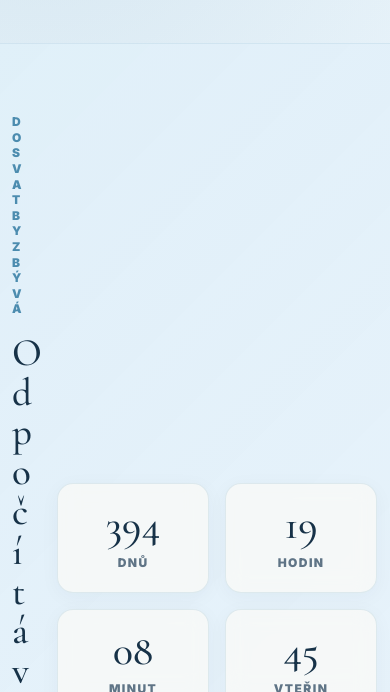
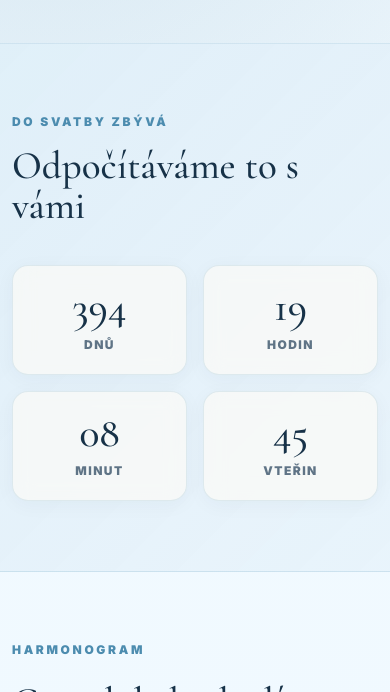
Before and after one commit to saolinek/Svatebni_pozvanka, a website: page index.html in a window 390 px wide. Shown: the part 1308-2000 px from the top of the page. Drawn offline with nearby package versions, Linux system fonts and the light colour scheme.

Commit message:
feat: pridat odpocet do navigace a opravit mobilni layout

```diff
--- a/index.html
+++ b/index.html
@@ -20,6 +20,7 @@
         <img src="inicialy-1-crop.png" alt="Iniciály" />
       </a>
       <nav aria-label="Sekce pozvánky">
+        <a href="#odpocet">Odpočet</a>
         <a href="#program">Program</a>
         <a href="#misto">Místo</a>
         <a href="#info">Info</a>
@@ -66,7 +67,7 @@
         </div>
       </section>
 
-      <section class="section countdown-section" aria-labelledby="countdown-title" data-section data-reveal>
+      <section class="section countdown-section" id="odpocet" aria-labelledby="countdown-title" data-section data-reveal>
         <div class="section__inner countdown-layout">
           <div>
             <p class="eyebrow">Do svatby zbývá</p>
--- a/styles.css
+++ b/styles.css
@@ -1274,7 +1274,8 @@ footer p {
 @media (max-width: 980px) {
   .intro-grid,
   .location-grid,
-  .rsvp-grid {
+  .rsvp-grid,
+  .countdown-layout {
     grid-template-columns: 1fr;
     gap: 40px;
   }
@@ -1313,7 +1314,7 @@ footer p {
     flex-wrap: wrap;
     justify-content: flex-end;
     flex: 1;
-    max-width: 210px;
+    max-width: 260px;
   }
 
   .site-header nav a {
```
